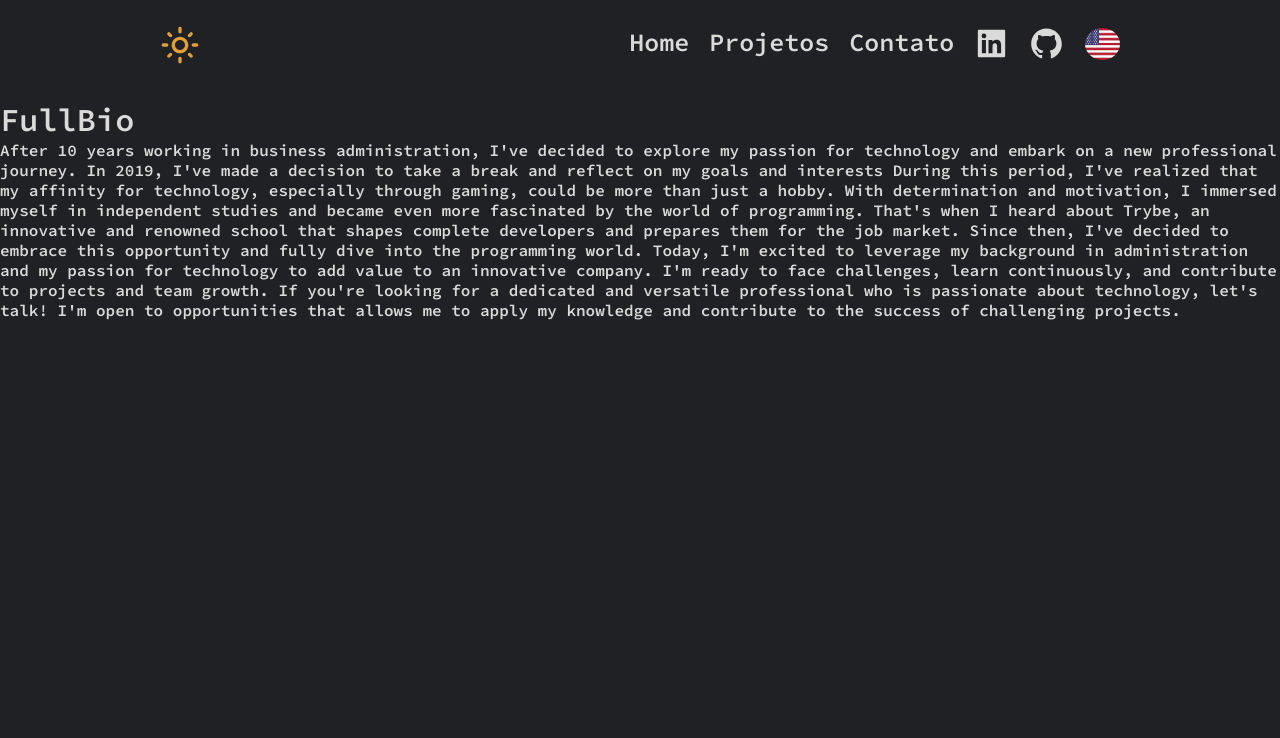
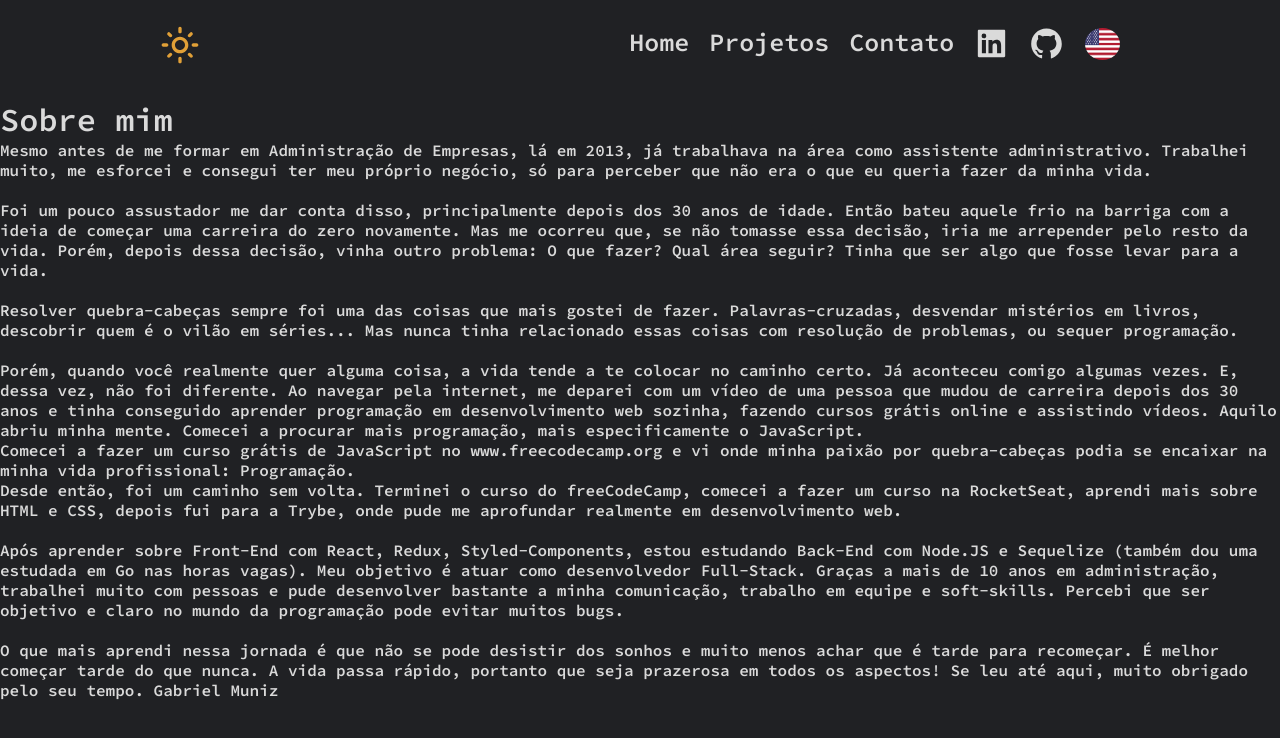
Before and after one commit to GabrielMunizz/portifolio_pessoal, a React (Vite) app: page /fullbio in a window 1280 px wide. Both pictures are taken after a click on the button 1102 px from the left and 50 px from the top of the page. Shown: the top 738 px of the page. Built offline with nearby package versions, Linux system fonts and the light colour scheme.

Commit message:
Feat: adiciona texto em português na page FullBio

```diff
--- /dev/null
+++ b/src/assets/fullBioTxt.ts
@@ -0,0 +1,30 @@
+export const fullBioTxt = `After 10 years working in business administration area,
+I've decided to explore my passion for technology and embark on a new professional journey.
+In 2019, I've made a decision to take a break and reflect on my goals and interests.
+During this period, I've realized that my affinity for technology, especially through gaming, could be more than just a hobby.
+With a lot of determination, I immersed myself in independent studies and became even more fascinated by the world of programming.
+
+Since then, I've decided to embrace this opportunity and fully dive into the programming world.
+Today, I'm excited to leverage my background in administration and my passion for technology to add value to an innovative company.
+I'm ready to face challenges, learn continuously, and contribute to projects and team growth.
+If you're looking for a dedicated and versatile professional who is passionate about technology, let's talk!
+I'm open to opportunities that allows me to apply my knowledge and contribute to the success of challenging projects.`
+
+export const fullBioTxtPT = `Mesmo antes de me formar em Administração de Empresas, lá em 2013, já trabalhava na área como assistente administrativo. Trabalhei muito, me esforcei e consegui ter meu próprio negócio, só para perceber que não era o que eu queria fazer da minha vida.
+
+Foi um pouco assustador me dar conta disso, principalmente depois dos 30 anos de idade. Então bateu aquele frio na barriga com a ideia de começar uma carreira do zero novamente. Mas me ocorreu que, se não tomasse essa decisão, iria me arrepender pelo resto da vida. Porém, depois dessa decisão, vinha outro problema: O que fazer? Qual área seguir? Tinha que ser algo que fosse levar para a vida.
+
+Resolver quebra-cabeças sempre foi uma das coisas que mais gostei de fazer. Palavras-cruzadas, desvendar mistérios em livros, descobrir quem é o vilão em séries... Mas nunca tinha relacionado essas coisas com resolução de problemas, ou sequer programação.
+
+Porém, quando você realmente quer alguma coisa, a vida tende a te colocar no caminho certo. Já aconteceu comigo algumas vezes. E, dessa vez, não foi diferente. Ao navegar pela internet, me deparei com um vídeo de uma pessoa que mudou de carreira depois dos 30 anos e tinha conseguido aprender programação em desenvolvimento web sozinha, fazendo cursos grátis online e assistindo vídeos. Aquilo abriu minha mente para procurar mais sobre o tema de programação, mais especificamente o JavaScript.
+
+Comecei a fazer um curso grátis de JavaScript no www.freecodecamp.org e vi onde minha paixão por quebra-cabeças podia se encaixar na minha vida profissional: Programação. Desde então, foi um caminho sem volta. Terminei o curso do freeCodeCamp, comecei a fazer um curso na RocketSeat, onde aprendi mais sobre HTML e CSS, depois fui para a Trybe, onde pude me aprofundar realmente em desenvolvimento web.
+
+Após aprender sobre Front-End com React, Redux, Styled-Components, estou estudando Back-End com Node.JS e Sequelize (também dou uma estudada em Go nas horas vagas). Meu objetivo é atuar como desenvolvedor Full-Stack. Graças a mais de 10 anos em administração, trabalhei muito com pessoas e pude desenvolver bastante a minha comunicação, trabalho em equipe e soft-skills. Percebi que ser objetivo e claro no mundo da programação pode evitar muitos bugs.
+
+O que mais aprendi nessa jornada é que não se pode desistir dos sonhos e muito menos achar que é tarde para recomeçar. É melhor começar tarde do que nunca. A vida passa rápido, portanto que seja prazerosa em todos os aspectos!
+
+Se leu até aqui, muito obrigado pelo seu tempo.
+
+Gabriel Muniz
+`
--- a/src/pages/FullBio.tsx
+++ b/src/pages/FullBio.tsx
@@ -1,13 +1,64 @@
+import { useContext } from 'react';
+import { fullBioTxt } from '../assets/fullBioTxt';
+import PortifolioContext from '../context/PortifolioContext';
+
 const FullBio = () => {
+  const { isBr } = useContext(PortifolioContext)
   return(
     <>
-      <h1>FullBio</h1>
-      <p>After 10 years working in business administration, I've decided to explore my passion for technology and embark on a new professional journey. In 2019, I've made a decision to take a break and reflect on my goals and interests
-         During this period, I've realized that my affinity for technology, especially through gaming, could be more than just a hobby. With determination and motivation, I immersed myself in independent studies and became even more fascinated by the world of programming.
-         That's when I heard about Trybe, an innovative and renowned school that shapes complete developers and prepares them for the job market. Since then, I've decided to embrace this opportunity and fully dive into the programming world.
-         Today, I'm excited to leverage my background in administration and my passion for technology to add value to an innovative company. I'm ready to face challenges, learn continuously, and contribute to projects and team growth.
-         If you're looking for a dedicated and versatile professional who is passionate about technology, let's talk! I'm open to opportunities that allows me to apply my knowledge and contribute to the success of challenging projects.
+      <h1>{ isBr ? 'Sobre mim' : 'About me' }</h1>
+      {isBr ?
+      <p>
+          Mesmo antes de me formar em Administração de Empresas, lá em 2013, já trabalhava na área como assistente administrativo.
+          Trabalhei muito, me esforcei e consegui ter meu próprio negócio, só para perceber que não era o que eu queria fazer da minha vida.
+
+          <br/>
+          <br/>
+          Foi um pouco assustador me dar conta disso, principalmente depois dos 30 anos de idade.
+          Então bateu aquele frio na barriga com a ideia de começar uma carreira do zero novamente.
+          Mas me ocorreu que, se não tomasse essa decisão, iria me arrepender pelo resto da vida.
+          Porém, depois dessa decisão, vinha outro problema: O que fazer? Qual área seguir? Tinha que ser algo que fosse levar para a vida.
+
+          <br/>
+          <br/>
+          Resolver quebra-cabeças sempre foi uma das coisas que mais gostei de fazer. Palavras-cruzadas, desvendar mistérios em livros,
+          descobrir quem é o vilão em séries... Mas nunca tinha relacionado essas coisas com resolução de problemas,
+          ou sequer programação.
+
+          <br/>
+          <br/>
+
+          Porém, quando você realmente quer alguma coisa, a vida tende a te colocar no caminho certo. Já aconteceu comigo algumas vezes.
+          E, dessa vez, não foi diferente. Ao navegar pela internet, me deparei com um vídeo de uma pessoa que mudou de carreira depois
+          dos 30 anos e tinha conseguido aprender programação em desenvolvimento web sozinha, fazendo cursos grátis online e assistindo vídeos.
+          Aquilo abriu minha mente. Comecei a procurar mais programação, mais especificamente o JavaScript.
+          <br />
+          Comecei a fazer um curso grátis de JavaScript no www.freecodecamp.org e vi onde minha paixão por quebra-cabeças podia se encaixar na
+          minha vida profissional: Programação.
+          <br />
+          Desde então, foi um caminho sem volta. Terminei o curso do freeCodeCamp, comecei a fazer um curso na RocketSeat,
+          aprendi mais sobre HTML e CSS, depois fui para a Trybe, onde pude me aprofundar realmente em desenvolvimento web.
+
+          <br/>
+          <br/>
+
+          Após aprender sobre Front-End com React, Redux, Styled-Components, estou estudando Back-End com Node.JS e Sequelize
+          (também dou uma estudada em Go nas horas vagas). Meu objetivo é atuar como desenvolvedor Full-Stack. Graças a mais de 10 anos em administração,
+          trabalhei muito com pessoas e pude desenvolver bastante a minha comunicação, trabalho em equipe e soft-skills. Percebi que ser objetivo
+          e claro no mundo da programação pode evitar muitos bugs.
+
+          <br/>
+          <br/>
+
+          O que mais aprendi nessa jornada é que não se pode desistir dos sonhos e muito menos achar que é tarde para recomeçar. É melhor começar tarde do que nunca.
+          A vida passa rápido, portanto que seja prazerosa em todos os aspectos!
+
+          Se leu até aqui, muito obrigado pelo seu tempo.
+
+          Gabriel Muniz
       </p>
+      :
+      fullBioTxt}
     </>
   )
 }
```
